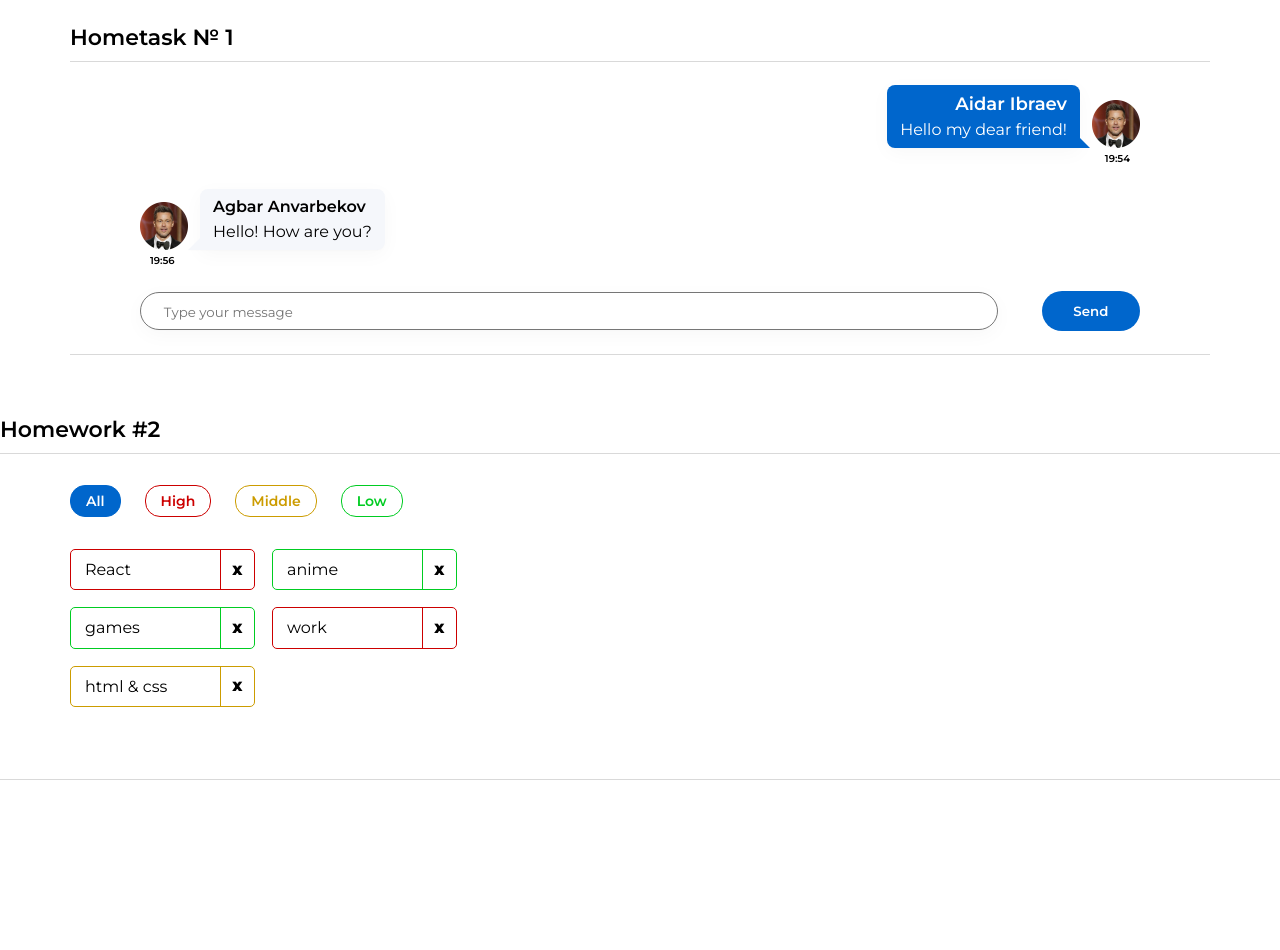
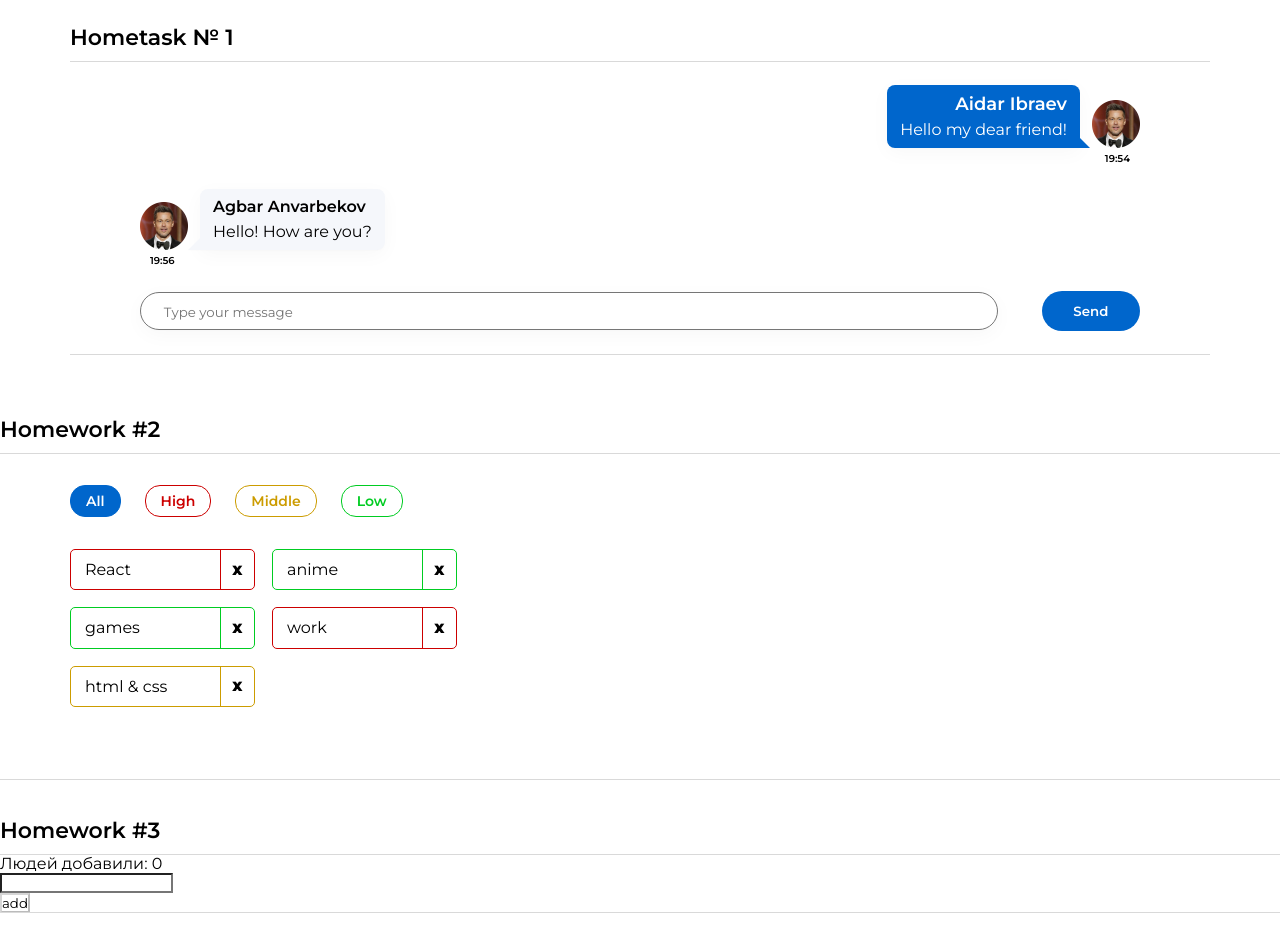
Before and after one commit to aidar2218/hws2, a React (Create React App) app: page / in a window 1280 px wide. Before the commit the page ends 800 px from the top, so only its background shows below. Built offline with nearby package versions, Linux system fonts and the light colour scheme.

Commit message:
Commit 2.3.1. HW3 without layout.

```diff
--- a/src/s1-main/App.tsx
+++ b/src/s1-main/App.tsx
@@ -2,6 +2,7 @@
 import s from './App.module.css'
 import HW1 from "../s2-homeworks/hw01/HW1";
 import HW2 from "../s2-homeworks/hw02/HW2";
+import HW3 from "../s2-homeworks/hw03/HW3";
 
 function App() {
     return (
@@ -9,7 +10,7 @@
             <HW1/>
             {/*раскомментировать по ходу выполнения*/}
             <HW2/>
-            {/*<HW3/>*/}
+            <HW3/>
             {/*<HW4/>*/}
 
             {/*при выполнении дз 5 и более - закомментировать здесь дз 1-4, так как они есть внутри дз 5*/}
--- a/src/s2-homeworks/hw03/Greeting.tsx
+++ b/src/s2-homeworks/hw03/Greeting.tsx
@@ -2,14 +2,14 @@
 import s from './Greeting.module.css'
 
 type GreetingPropsType = {
-    name: any // need to fix any
-    setNameCallback: any // need to fix any
-    addUser: any // need to fix any
-    onBlur: any // need to fix any
-    onEnter: any // need to fix any
-    error: any // need to fix any
-    totalUsers: any // need to fix any
-    lastUserName?: any // need to fix any
+    name: string // need to fix any
+    setNameCallback: (e: ChangeEvent<HTMLInputElement>) => void // need to fix any
+    addUser: () => void // need to fix any
+    onBlur: () => void // need to fix any
+    onEnter: (e: KeyboardEvent<HTMLInputElement>) => void // need to fix any
+    error: string // need to fix any
+    totalUsers: number // need to fix any
+    lastUserName?: string // need to fix any
 }
 
 // презентационная компонента (для верстальщика)
@@ -25,7 +25,7 @@
         lastUserName,
     } // деструктуризация пропсов
 ) => {
-    const inputClass = s.errorInput // need to fix with (?:)
+    const inputClass = error === "" ? s.input : s.errorInput; // need to fix with (?:)
 
     return (
         <div id={'hw3-form'} className={s.greetingForm}>
--- a/src/s2-homeworks/hw03/GreetingContainer.tsx
+++ b/src/s2-homeworks/hw03/GreetingContainer.tsx
@@ -3,18 +3,31 @@
 import { UserType } from './HW3'
 
 type GreetingContainerPropsType = {
-    users: any // need to fix any
-    addUserCallback: any // need to fix any
+    users: UserType[] // need to fix any
+    addUserCallback: (name: string) => void // need to fix any
 }
 
-export const pureAddUser = (name: any, setError: any, setName: any, addUserCallback: any) => {
+export const pureAddUser = (name: string,
+                            setError: (error: string) => void,
+                            setName: (name: string) => void,
+                            addUserCallback: (name: string) => void) => {
     // если имя пустое - показать ошибку, иначе - добавить юзера и очистить инпут
+    if (name.trim() === "") {
+        setError("Ошибка! Введите имя!");
+    } else {
+        addUserCallback(name);
+        setName("");
+    }
 }
 
-export const pureOnBlur = (name: any, setError: any) => { // если имя пустое - показать ошибку
+export const pureOnBlur = (name: string, setError: (error: string) => void,) => {
+    // если имя пустое - показать ошибку
+    if (name.trim() === "") setError("Ошибка! Введите имя!");
 }
 
-export const pureOnEnter = (e: any, addUser: any) => { // если нажата кнопка Enter - добавить
+export const pureOnEnter = (e: KeyboardEvent<HTMLInputElement>, addUser: () => void) => {
+    // если нажата кнопка Enter - добавить
+    if (e.key === "Enter") addUser();
 }
 
 // более простой и понятный для новичков
@@ -26,13 +39,12 @@
     addUserCallback,
 }) => {
     // деструктуризация пропсов
-    const [name, setName] = useState<any>('') // need to fix any
-    const [error, setError] = useState<any>('') // need to fix any
+    const [name, setName] = useState<string>(''); // need to fix any
+    const [error, setError] = useState<string>(''); // need to fix any
 
-    const setNameCallback = (e: any) => { // need to fix any
-        setName('some name') // need to fix
-
-        error && setError('')
+    const setNameCallback = (e: ChangeEvent<HTMLInputElement>) => { // need to fix any
+        setName(e.currentTarget.value); // need to fix
+        error && setError('');
     }
     const addUser = () => {
         pureAddUser(name, setError, setName, addUserCallback)
@@ -42,12 +54,12 @@
         pureOnBlur(name, setError)
     }
 
-    const onEnter = (e: any) => {
+    const onEnter = (e: KeyboardEvent<HTMLInputElement>) => {
         pureOnEnter(e, addUser)
     }
 
-    const totalUsers = 0 // need to fix
-    const lastUserName = 'some name' // need to fix
+    const totalUsers = users.length; // need to fix
+    const lastUserName = users.at(-1)?.name; // need to fix
 
     return (
         <Greeting
--- a/src/s2-homeworks/hw03/HW3.tsx
+++ b/src/s2-homeworks/hw03/HW3.tsx
@@ -4,35 +4,37 @@
 import GreetingContainer from './GreetingContainer'
 
 /*
-* 1 - описать тип UserType
-* 2 - указать нужный тип в useState с users
-* 3 - дописать типы и логику функции pureAddUserCallback и проверить её тестами
-* 4 - в файле GreetingContainer.tsx дописать типизацию пропсов
-* 5 - в файле GreetingContainer.tsx указать нужные типы в useState с name и error
-* 6 - в файле GreetingContainer.tsx дописать тип и логику функции setNameCallback
-* 7 - в файле GreetingContainer.tsx дописать логику функций pureAddUser, pureOnBlur, pureOnEnter и проверить их тестами
-* 8 - в файле GreetingContainer.tsx вычислить количество добавленных и имя последнего (totalUsers, lastUserName)
-* 9 - в файле Greeting.tsx дописать типизацию пропсов
-* 10 - в файле Greeting.tsx вычислить inputClass в зависимости от наличия ошибки
+* 1 - описать тип UserType ++
+* 2 - указать нужный тип в useState с users ++
+* 3 - дописать типы и логику функции pureAddUserCallback и проверить её тестами ++
+* 4 - в файле GreetingContainer.tsx дописать типизацию пропсов ++
+* 5 - в файле GreetingContainer.tsx указать нужные типы в useState с name и error ++
+* 6 - в файле GreetingContainer.tsx дописать тип и логику функции setNameCallback ++
+* 7 - в файле GreetingContainer.tsx дописать логику функций pureAddUser, pureOnBlur, pureOnEnter и проверить их тестами ++
+* 8 - в файле GreetingContainer.tsx вычислить количество добавленных и имя последнего (totalUsers, lastUserName) ++
+* 9 - в файле Greeting.tsx дописать типизацию пропсов ++
+* 10 - в файле Greeting.tsx вычислить inputClass в зависимости от наличия ошибки ++
 * 11 - сделать стили в соответствии с дизайном
 * */
 
 // types
 export type UserType = {
-    _id: any // need to fix any
-    name: any // need to fix any
+    _id: string // need to fix any
+    name: string // need to fix any
 }
 
-export const pureAddUserCallback = (name: any, setUsers: any, users: any) => { // need to fix any
+export const pureAddUserCallback = (name: string, setUsers: (users: UserType[]) => void, users: UserType[]) => { // need to fix any
     const user = { // need to fix
+        _id: v1(),
+        name
     }
-    setUsers([...users, user])
+    setUsers([...users, user]);
 }
 
 const HW3 = () => {
-    const [users, setUsers] = useState<any>([]) // need to fix any
+    const [users, setUsers] = useState<UserType[]>([]) // need to fix any
 
-    const addUserCallback = (name: any) => { // need to fix any
+    const addUserCallback = (name: string) => { // need to fix any
         pureAddUserCallback(name, setUsers, users)
     }
 
```
